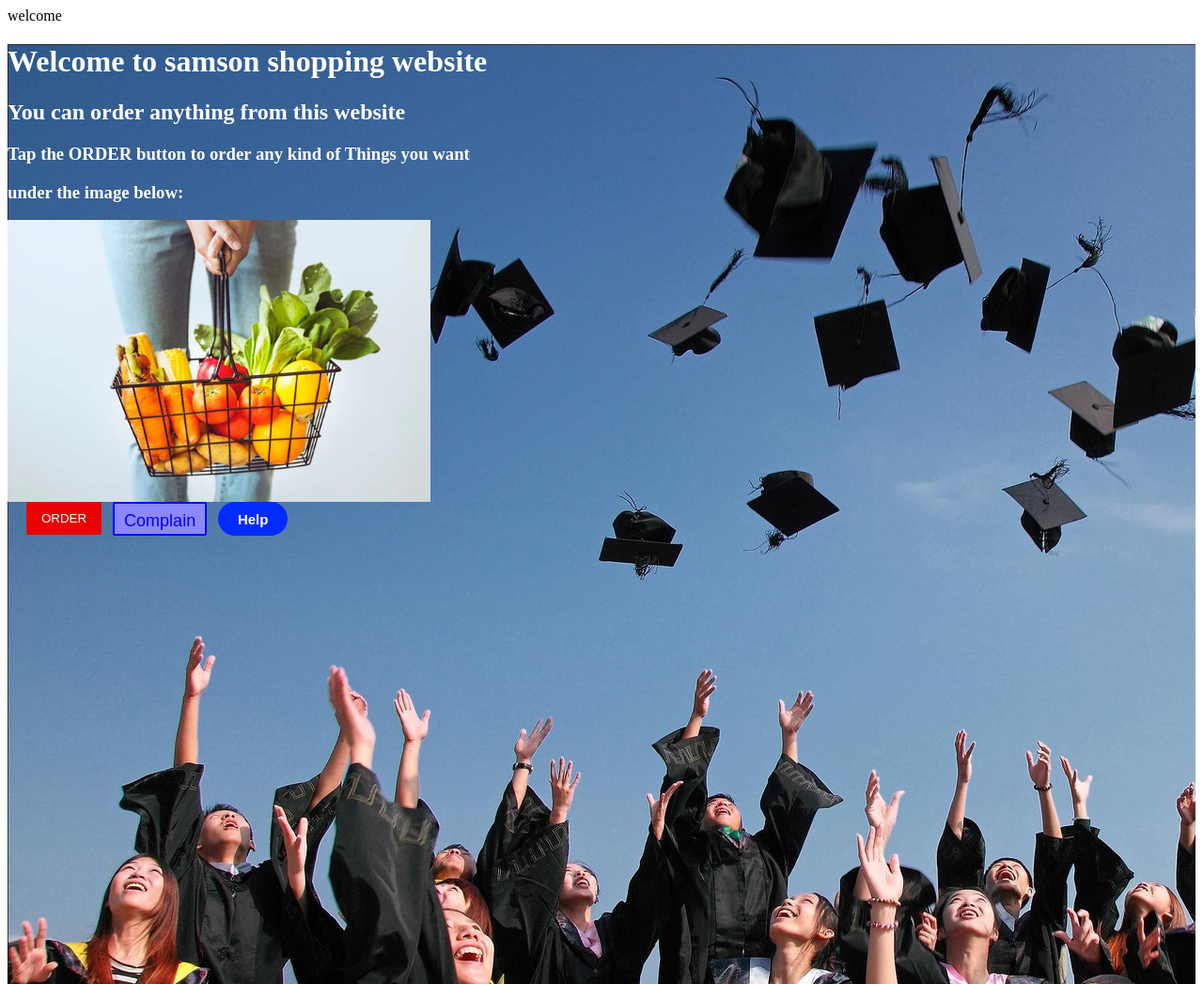
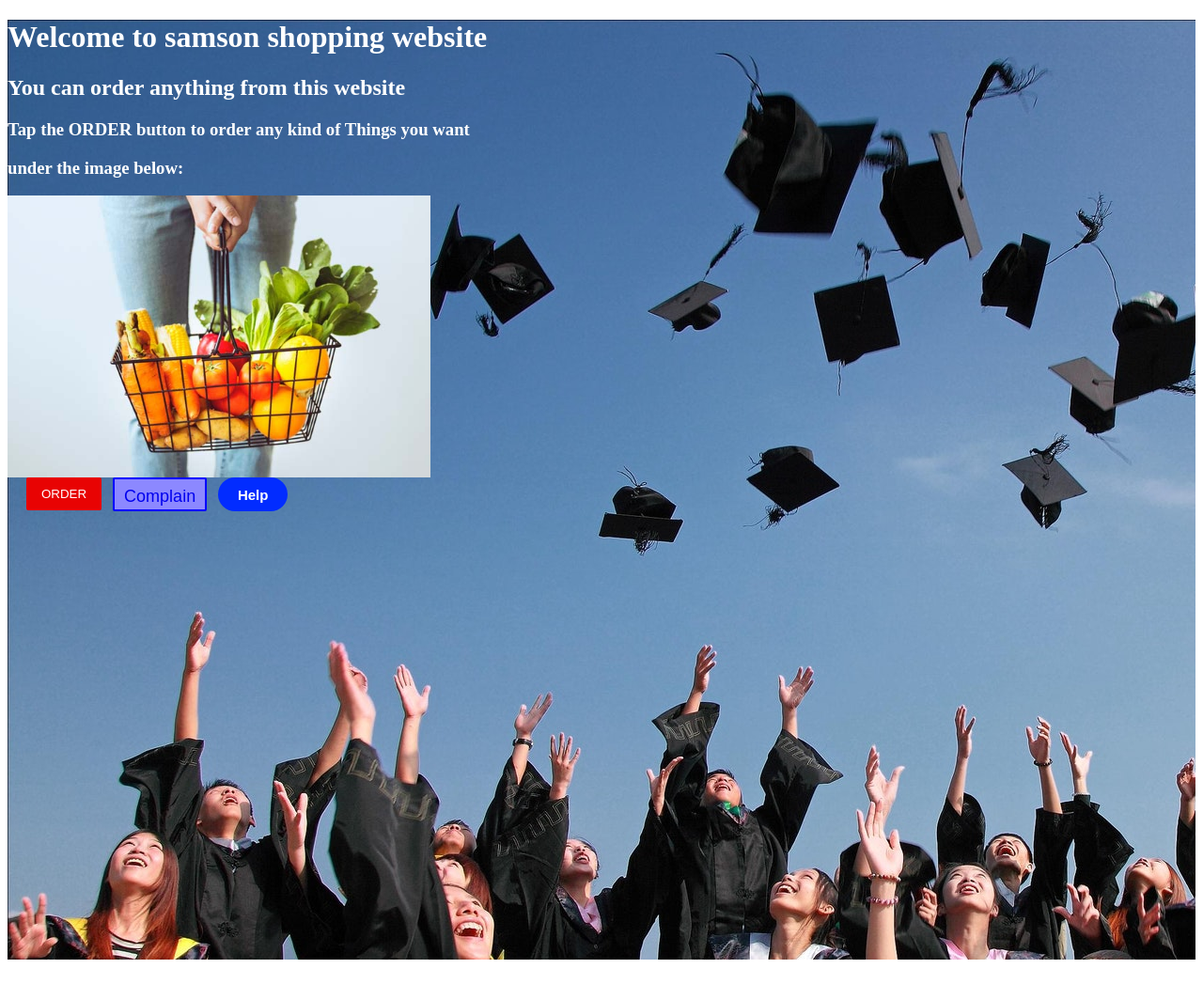
Before and after one commit to samsonbank/samson.com.html, a plain HTML site: page index.html in a window 1280 px wide. Shown: the whole page at 94% size. Drawn offline with Linux system fonts and the light colour scheme.

Commit message:
Update index.html

```diff
--- a/index.html
+++ b/index.html
@@ -4,7 +4,6 @@
     <title>Samson shopping website</title>
     <link rel="stylesheet" href="samson-shopping-website.css">
 </head>
-<header>welcome</header>
 <body>
 
     <div>
```
